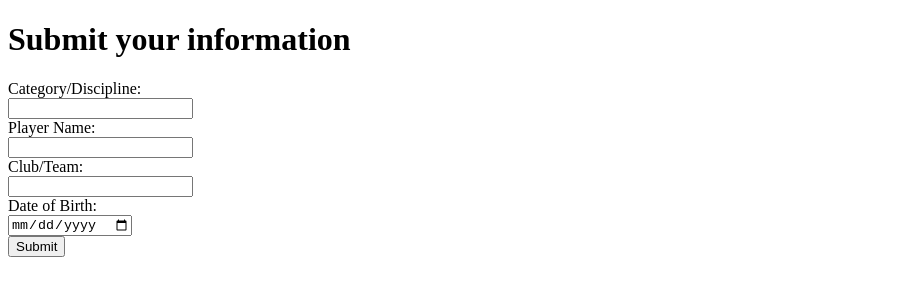
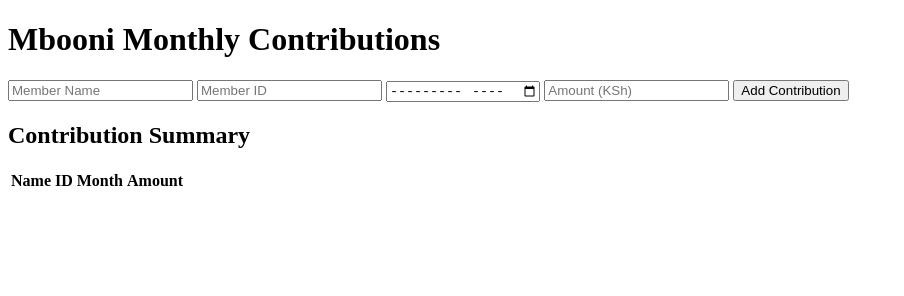
Before and after one commit to ecodes001/reg-form, a plain HTML site: page index.html in a window 1280 px wide. Shown: the whole page, without its empty margins (0-904 px from the left). Drawn offline with Linux system fonts and the light colour scheme.

Commit message:
Update index.html

```diff
--- a/index.html
+++ b/index.html
@@ -1,37 +1,37 @@
 <!DOCTYPE html>
-<html>
+<html lang="en">
 <head>
-  <title>Submit Data to Google Sheet</title>
+  <meta charset="UTF-8" />
+  <meta name="viewport" content="width=device-width, initial-scale=1.0" />
+  <title>Mbooni Fan Base Tracker</title>
+  <link rel="stylesheet" href="style.css" />
 </head>
 <body>
-  <h1>Submit your information</h1>
-  <form id="dataForm">
-    <label for="category">Category/Discipline:</label><br>
-    <input type="text" id="category" name="category" required><br>
-    <label for="playerName">Player Name:</label><br>
-    <input type="text" id="playerName" name="playerName" required><br>
-    <label for="clubTeam">Club/Team:</label><br>
-    <input type="text" id="clubTeam" name="clubTeam" required><br>
-    <label for="dob">Date of Birth:</label><br>
-    <input type="date" id="dob" name="dob" required><br>
-    <button type="submit">Submit</button>
-  </form>
-  <script>
-    document.getElementById('dataForm').addEventListener('submit', function(e) {
-      e.preventDefault();
-      var data = {
-        category: document.getElementById('category').value,
-        playerName: document.getElementById('playerName').value,
-        clubTeam: document.getElementById('clubTeam').value,
-        dob: document.getElementById('dob').value
-      };
-      fetch('<https://script.google.com/macros/s/AKfycby7CJtRIFzg6f3xZRSNVUxtnMQ2S2AGdtrG4F4Bv0JXML-pUAItTrJwOQSiQAb0RTXj/exec>', {
-        method: 'POST',
-        body: JSON.stringify(data)
-      }).then(response => response.text())
-        .then(responseText => alert(responseText))
-        .catch(error => console.error('Error:', error));
-    });
-  </script>
+  <div class="container">
+    <h1>Mbooni Monthly Contributions</h1>
+
+    <form id="contributionForm">
+      <input type="text" id="memberName" placeholder="Member Name" required />
+      <input type="text" id="memberID" placeholder="Member ID" required />
+      <input type="month" id="contributionMonth" required />
+      <input type="number" id="amount" placeholder="Amount (KSh)" required />
+      <button type="submit">Add Contribution</button>
+    </form>
+
+    <h2>Contribution Summary</h2>
+    <table>
+      <thead>
+        <tr>
+          <th>Name</th>
+          <th>ID</th>
+          <th>Month</th>
+          <th>Amount</th>
+        </tr>
+      </thead>
+      <tbody id="contributionTableBody"></tbody>
+    </table>
+  </div>
+
+  <script src="script.js"></script>
 </body>
 </html>
```
